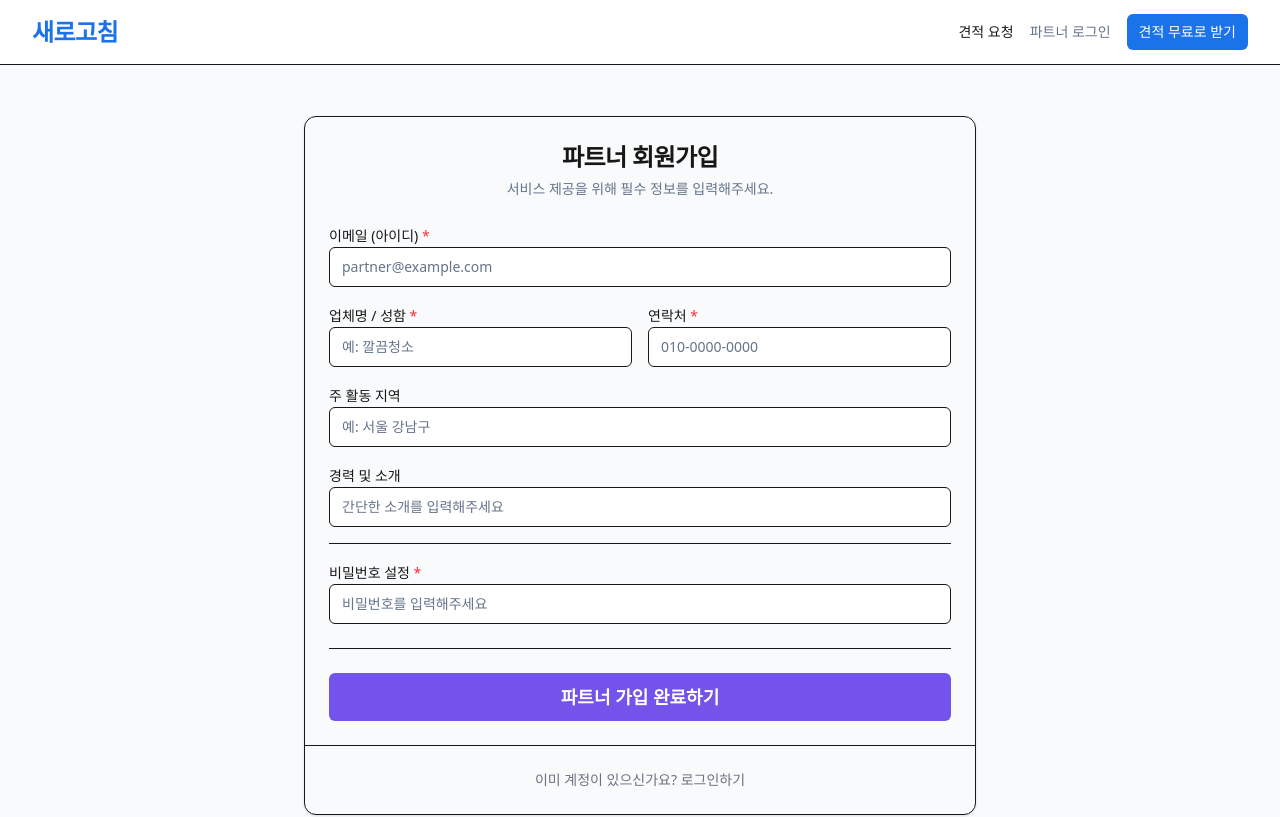
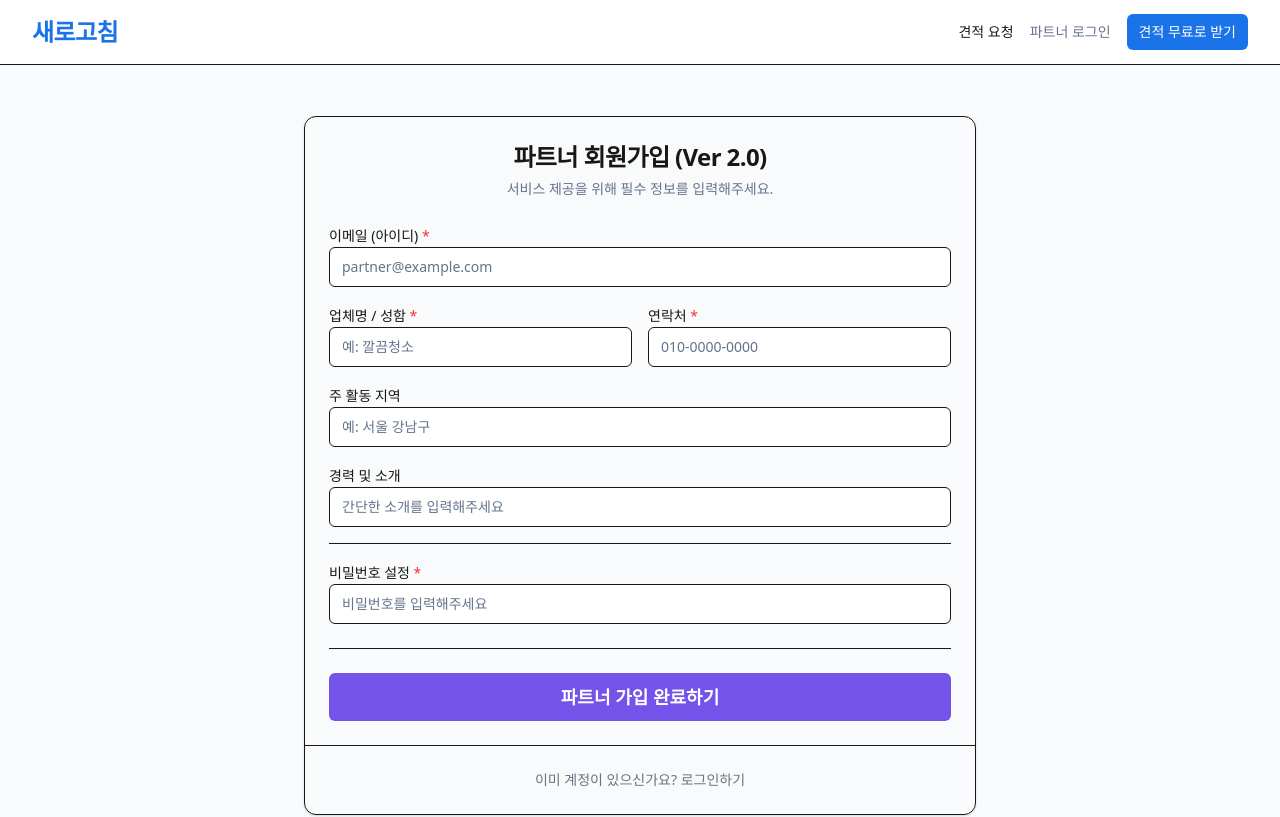
Before and after one commit to nonsanwin-debug/clean, a Next.js app: page /partner/apply in a window 1280 px wide. Shown: the top 817 px of the page. Built offline with nearby package versions, Linux system fonts and the light colour scheme.

Commit message:
배포_확인용_버전표시

```diff
--- a/app/partner/apply/page.tsx
+++ b/app/partner/apply/page.tsx
@@ -57,7 +57,7 @@ export default function PartnerApplyPage() {
             <Card className="w-full max-w-2xl">
                 <CardHeader>
                     <CardTitle className="text-2xl font-bold text-center">
-                        파트너 회원가입
+                        파트너 회원가입 (Ver 2.0)
                     </CardTitle>
                     <CardDescription className="text-center">
                         서비스 제공을 위해 필수 정보를 입력해주세요.
```
